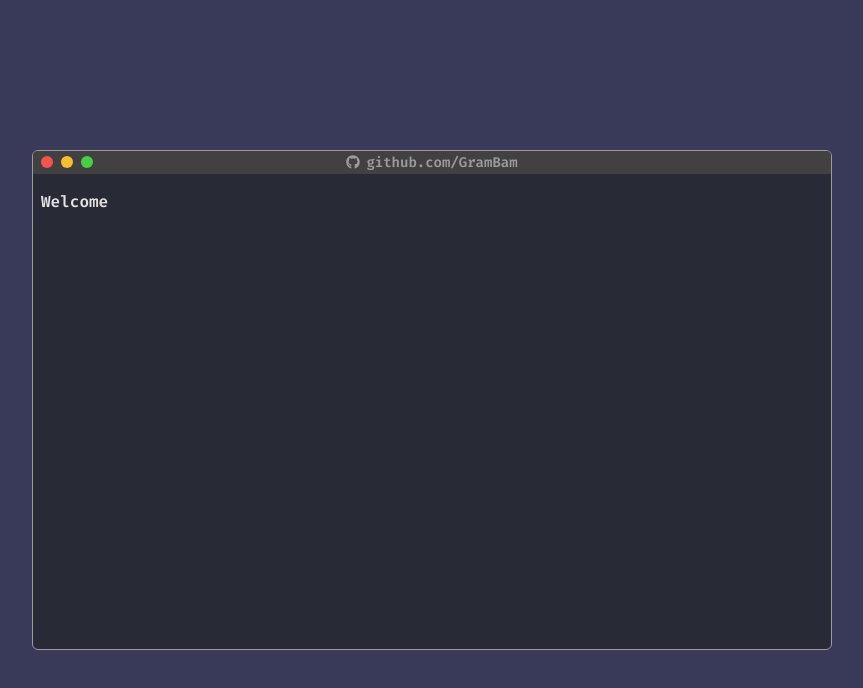
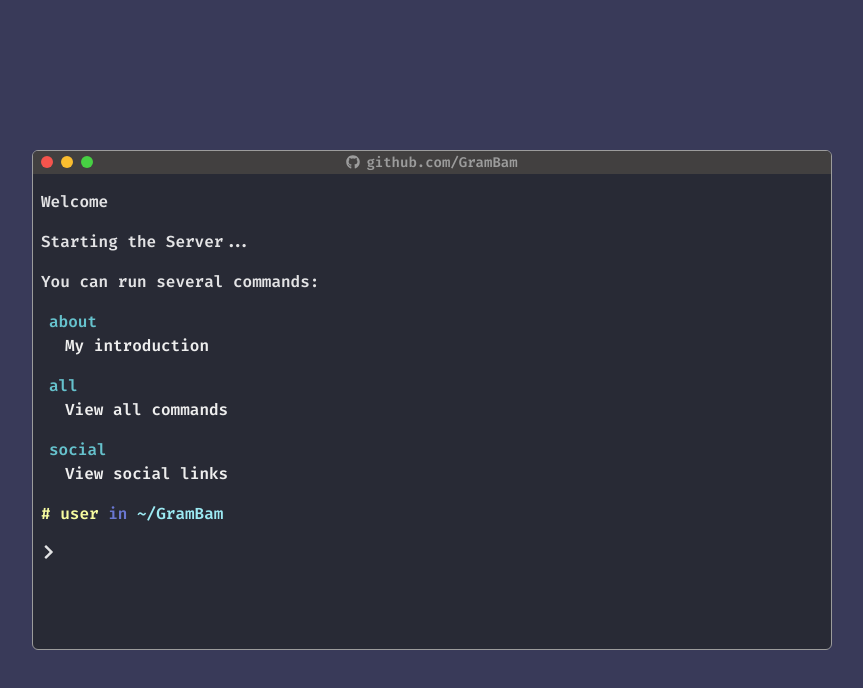
Before and after one commit to GramBam/portfolio-2023, a React (Vite) app: page / in a window 1280 px wide. Shown: the top 688 px of the page, without its empty margins (208-1071 px from the left). Built offline with nearby package versions, Linux system fonts and the light colour scheme.

Commit message:
add textblocks with timer, start terminal input

```diff
--- /dev/null
+++ b/src/css/components/_terminal-input.scss
@@ -0,0 +1,28 @@
+.prompt {
+  display: flex;
+  flex-direction: row;
+  align-items: center;
+  padding: 8px 0;
+  gap: 8px;
+
+  input {
+    border: none;
+    background-color: unset;
+    color: rgb(238, 238, 238);
+    width: 100%;
+    font-size: 16px;
+    font-family: "Fira Code", monospace;
+    font-weight: 500;
+
+    &:focus {
+      border: none;
+      outline: none;
+      box-shadow: none;
+      background-color: unset;
+    }
+  }
+
+  &.success {
+    color: green;
+  }
+}
--- a/src/css/components/_terminal.scss
+++ b/src/css/components/_terminal.scss
@@ -30,5 +30,27 @@
     p {
       padding: 8px 0;
     }
+
+    .code {
+      color: #66c2cd;
+      margin-left: 8px;
+
+      span {
+        margin-left: 16px;
+        color: $white;
+      }
+    }
+
+    .path {
+      color: #f7fca0;
+
+      span {
+        color: #6a77d2;
+      }
+
+      span + span {
+        color: #9ceaf3;
+      }
+    }
   }
 }
--- a/src/css/index.scss
+++ b/src/css/index.scss
@@ -2,6 +2,7 @@
 
 @import "./global/colors";
 @import "./components/terminal";
+@import "./components/terminal-input";
 @import "./components/nav";
 @import "./components/nav-button";
 
--- a/src/js/components/Terminal.tsx
+++ b/src/js/components/Terminal.tsx
@@ -1,11 +1,33 @@
+import { useEffect, useState } from "react";
 import Nav from "./Nav";
+import { commandBlock, pathBlock, serverBlock } from "../utils/textBlocks";
+import TerminalInput from "./TerminalInput";
 
 function Terminal() {
+  const [blocks, setBlocks] = useState<JSX.Element[]>([<p>Welcome</p>]);
+  const [showInput, setShowInput] = useState<boolean>(false);
+
+  useEffect(() => {
+    const set = setTimeout(() => {
+      setBlocks((prev) => [...prev, serverBlock]);
+      setTimeout(() => {
+        setBlocks((prev) => [...prev, commandBlock]);
+        setTimeout(() => {
+          setBlocks((prev) => [...prev, pathBlock]);
+          setShowInput(true);
+        }, 250);
+      }, 1500);
+    }, 1000);
+
+    return () => clearTimeout(set);
+  }, []);
+
   return (
     <div className="terminal normal">
       <Nav />
       <div className="prompt-container">
-        <p>Welcome</p>
+        {blocks.map((block) => block)}
+        {showInput && <TerminalInput />}
       </div>
     </div>
   );
--- /dev/null
+++ b/src/js/components/TerminalInput.tsx
@@ -0,0 +1,11 @@
+import { FaChevronRight } from "react-icons/fa";
+
+function TerminalInput() {
+  return (
+    <div className="prompt">
+      <FaChevronRight />
+      <input />
+    </div>
+  );
+}
+export default TerminalInput;
--- /dev/null
+++ b/src/js/utils/textBlocks.tsx
@@ -0,0 +1,41 @@
+import { FaChevronRight } from "react-icons/fa";
+
+export const serverBlock = <p>Starting the Server...</p>;
+
+export const commandBlock = (
+  <>
+    <p>You can run several commands:</p>
+    <p className="code">
+      about
+      <br />
+      <span>My introduction</span>
+    </p>
+    <p className="code">
+      all
+      <br />
+      <span>View all commands</span>
+    </p>
+    <p className="code">
+      social
+      <br />
+      <span>View social links</span>
+    </p>
+  </>
+);
+
+export const pathBlock = (
+  <p className="path">
+    # user
+    <span> in</span>
+    <span> ~/GramBam</span>
+  </p>
+);
+
+export const promptBlock = (success: boolean) => {
+  return (
+    <div className={`prompt ${success ? "success" : "failure"}`}>
+      <FaChevronRight />
+      <h2>test</h2>
+    </div>
+  );
+};
```
